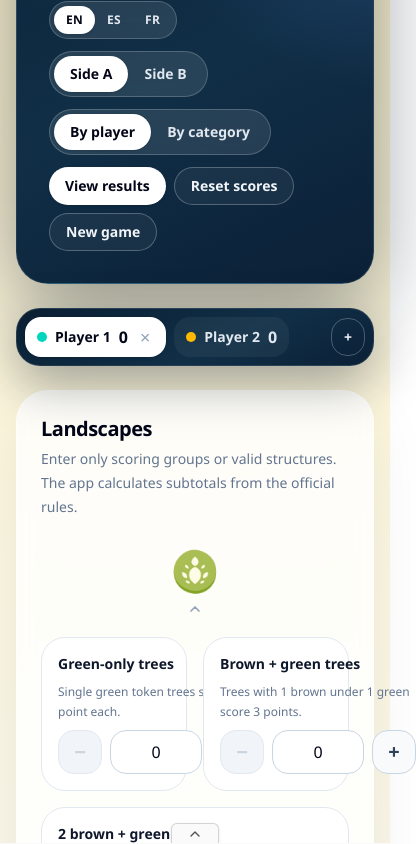
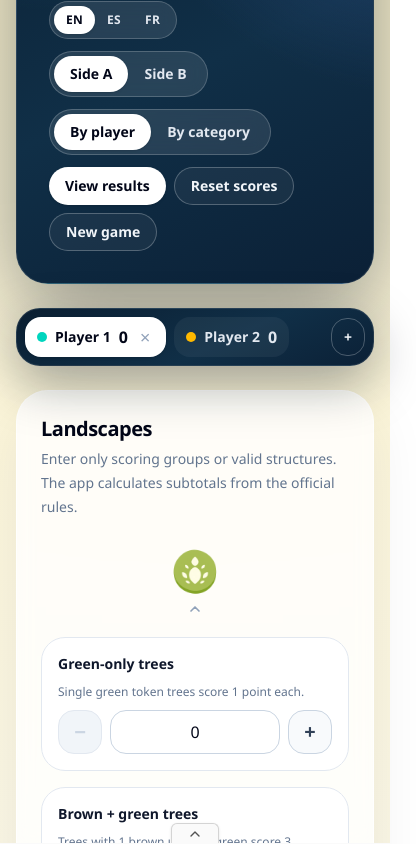
Before and after one commit to rodrigoalonso91/harmonies-scoresheet, a Next.js app: page / in a window 390 px wide. Both pictures are taken after a click on the button "Start scoring". Shown: the part 295-1139 px from the top of the page, 416 px wide, since content can reach past the window. Built offline with nearby package versions, Linux system fonts and the light colour scheme.

Commit message:
✨ refactor NumberField component layout to use flexbox for better responsiveness on narrow screens; adjust TokenGroup component to ensure proper column span on small screens

```diff
--- a/src/components/NumberField.tsx
+++ b/src/components/NumberField.tsx
@@ -39,11 +39,17 @@ export function NumberField({ label, value, onChange, help, disabled = false, mi
   const step = (delta: number) => onChange(Math.min(max, Math.max(min, value + delta)));
 
   return (
-    <div className={`grid gap-2 rounded-3xl border p-4 ${disabled ? "border-slate-200 bg-slate-100/80" : "border-slate-200 bg-white"} ${className ?? ""}`}>
-      <div className="flex items-center justify-between gap-2">
+    // `flex flex-col` y no `grid`: la columna implícita de un grid se dimensiona
+    // por el min-content de sus hijos, y la fila del stepper (dos botones de
+    // 44px más el input) desbordaba la tarjeta en pantallas angostas.
+    <div className={`flex flex-col gap-2 rounded-3xl border p-4 ${disabled ? "border-slate-200 bg-slate-100/80" : "border-slate-200 bg-white"} ${className ?? ""}`}>
+      {/* La etiqueta envuelve en varias líneas: forzarla a una sola (`truncate`)
+          le da un ancho mínimo igual al texto completo y desborda la tarjeta en
+          pantallas angostas. */}
+      <div className="flex items-start justify-between gap-2">
         <span className="flex min-w-0 items-center gap-2">
           {labelPrefix}
-          <label htmlFor={id} className="truncate text-sm font-semibold text-slate-900">
+          <label htmlFor={id} className="min-w-0 text-sm font-semibold text-slate-900">
             {label}
           </label>
         </span>
--- a/src/components/TokenGroup.tsx
+++ b/src/components/TokenGroup.tsx
@@ -35,13 +35,13 @@ export function TokenGroup({ kind, id, defaultOpen = true, children }: PropsWith
         </svg>
       </button>
       {open && (
-        <div className="mt-4 grid grid-cols-2 gap-4">
+        <div className="mt-4 grid grid-cols-1 gap-4 sm:grid-cols-2">
           {Children.map(children, (child, index) => {
             const count = Children.count(children);
             const spanFull = index === count - 1 && count % 2 === 1;
             if (spanFull && isValidElement<{ className?: string }>(child)) {
               return cloneElement(child as ReactElement<{ className?: string }>, {
-                className: `${child.props.className ?? ""} col-span-2`.trim(),
+                className: `${child.props.className ?? ""} sm:col-span-2`.trim(),
               });
             }
             return child;
```
